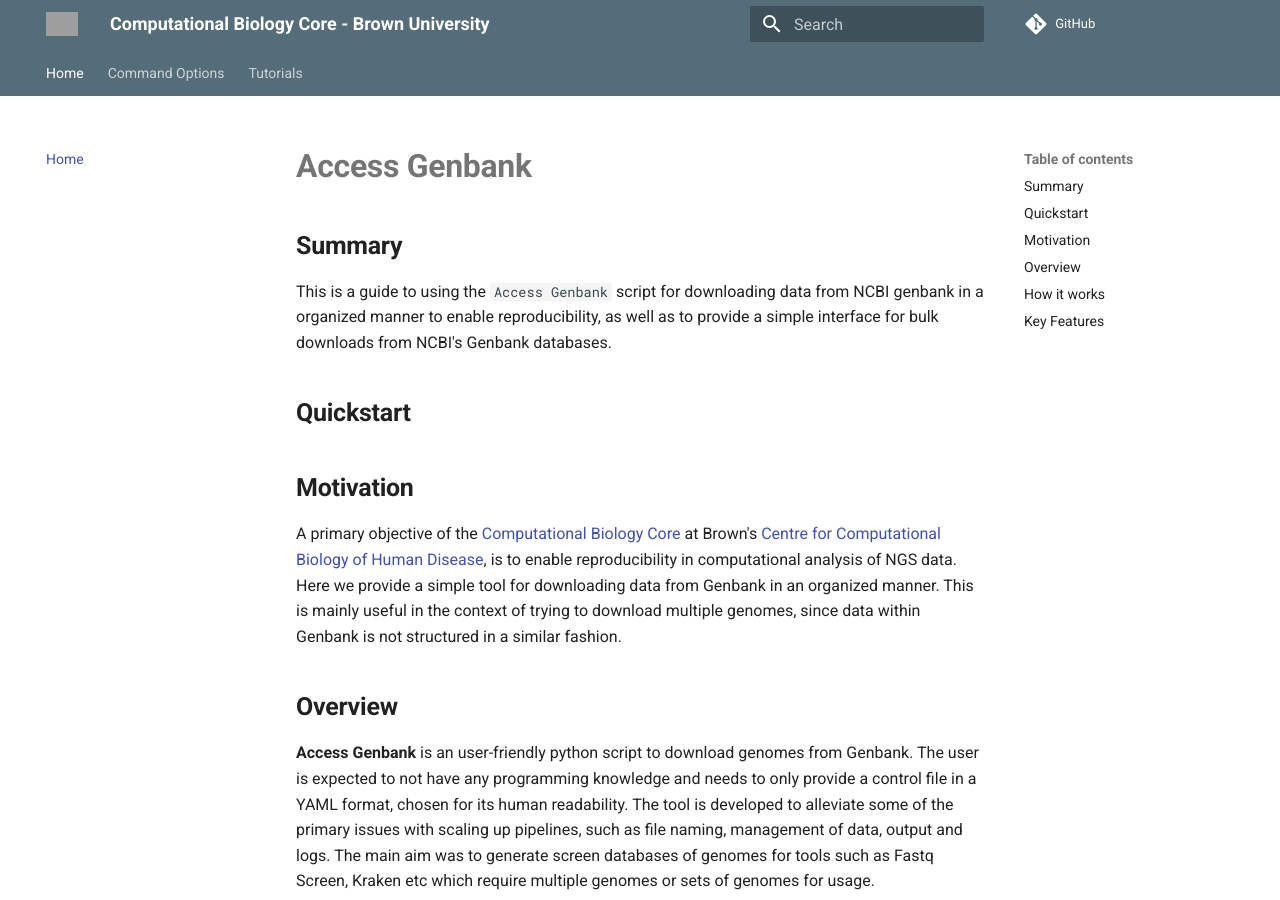
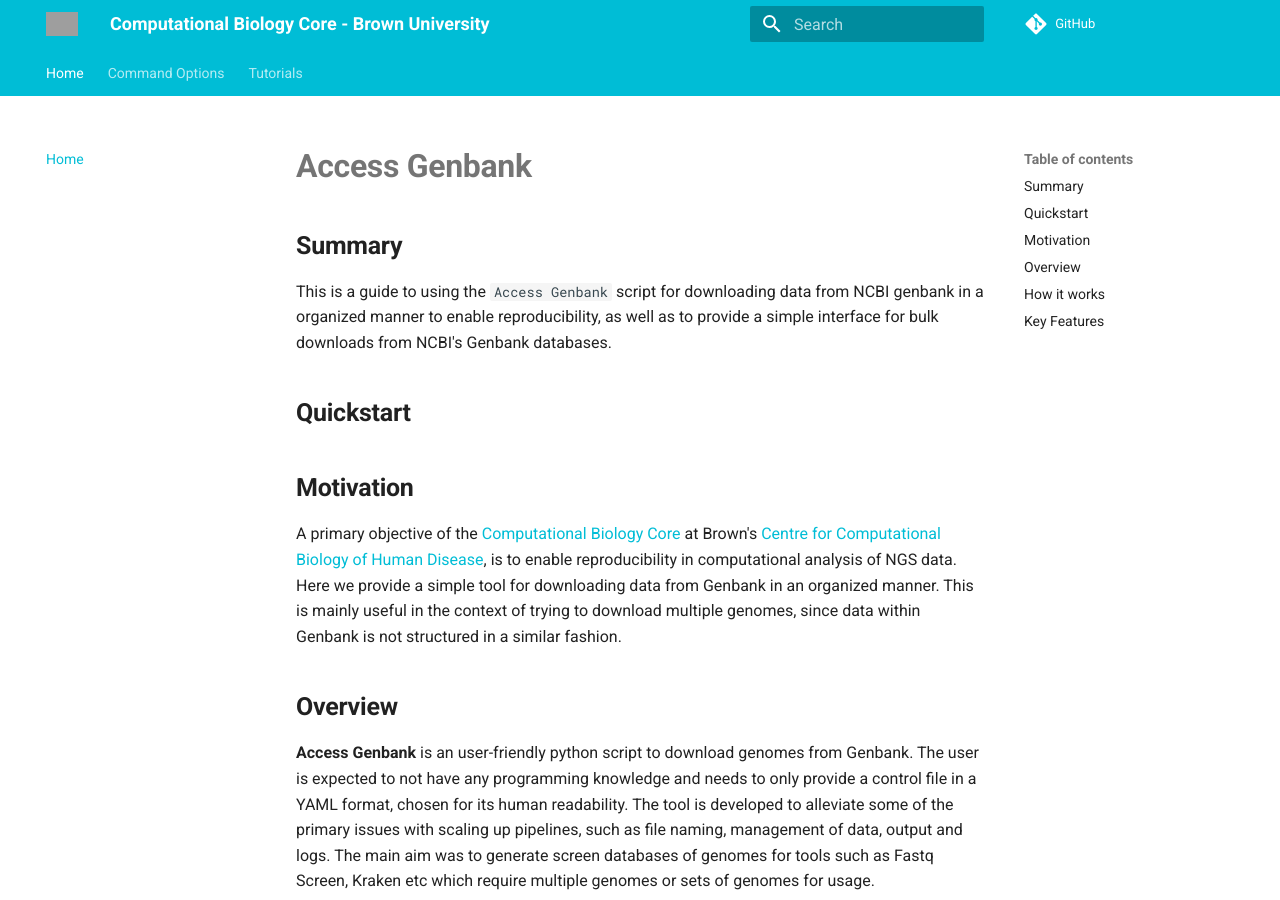
Before and after one commit to ashokrags/access_genbank, an MkDocs documentation site: the page built from docs/index.md, in a window 1280 px wide and 900 px high. Built offline with MkDocs 1.6.1 and Material for MkDocs 9.7.7, drawn with Linux system fonts in a browser that asks for light colours; nearby versions of some CDN libraries; comment, search, counter and statistics services are not loaded; grey boxes are pictures that could not be loaded.

Commit message:
refactor(all): mkdocs.yml edit
updated links and colors

Signed-off-by: ashokrags <ashok.ragavendran@gmail.com>

```diff
--- a/mkdocs.yml
+++ b/mkdocs.yml
@@ -1,7 +1,7 @@
 site_name: Computational Biology Core - Brown University
 site_author: Ashok Ragavendran
-repo_url: https://github.com/compbiocore/bioflows
-site_description: Documentation for running Bioinformatics/Computational workflows with bioflowa
+repo_url: https://github.com/compbiocore/access_genbank
+site_description: Documentation for downloading references from Genbank
 site_url: https://compbiocore.github.io/
 google_analytics: [ 'UA-115983496-2', 'compbiocore.github.io' ]
 
@@ -10,8 +10,8 @@
   feature:
     tabs: true
   palette:
-    primary: 'blue grey'
-    accent: 'indigo'
+    primary: 'cyan'
+    accent: 'deep orange'
   logo: assets/cbc-logo.svg
 
 extra_css:
```
